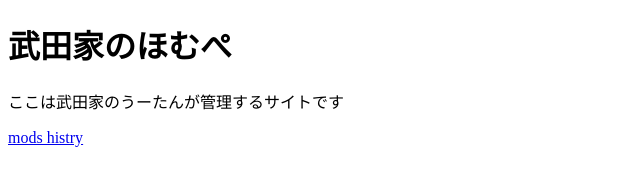
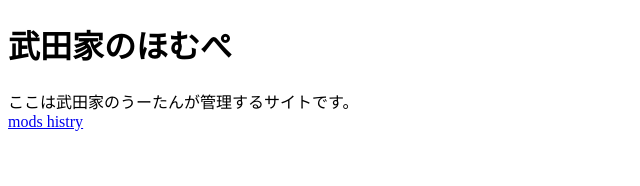
Before and after one commit to takedakenoutan/MyMod, a plain HTML site: page index.html in a window 1280 px wide. Shown: the whole page, without its empty margins (0-640 px from the left). Drawn offline with Linux system fonts and the light colour scheme.

Commit message:
構文の変更

```diff
--- a/index.html
+++ b/index.html
@@ -6,10 +6,10 @@
 	</head>
 	<body>
 		<h1>武田家のほむぺ</h1>
-	  <p>ここは武田家のうーたんが管理するサイトです</p>
+		<p>ここは武田家のうーたんが管理するサイトです。<br>
 			<a href = "http://takedakenoutan.github.io/MyMod/mods">
 				mods histry
 			</a>
-
+		</p>
 	</body>
 </html>
```
Lines whose indentation alone changed are shown as unchanged.
